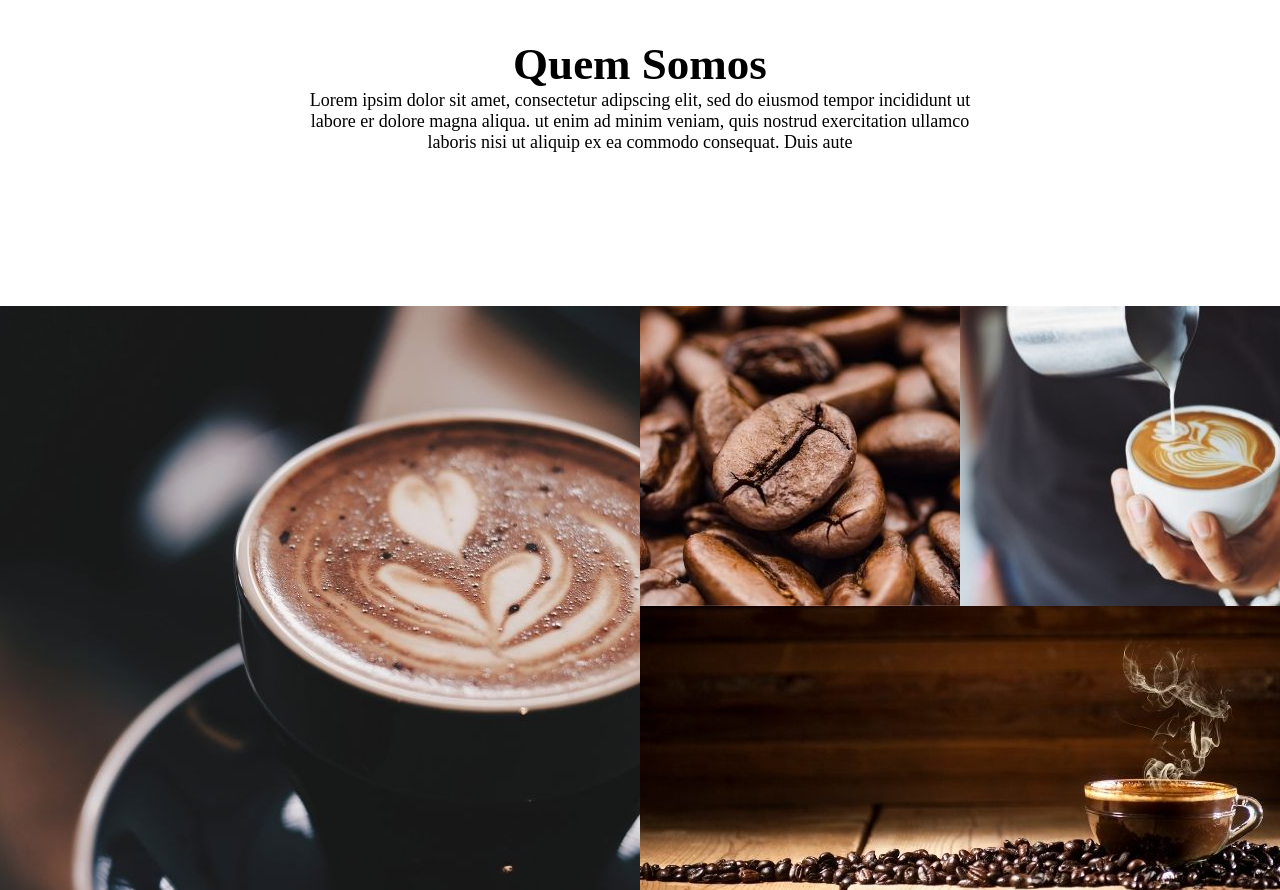
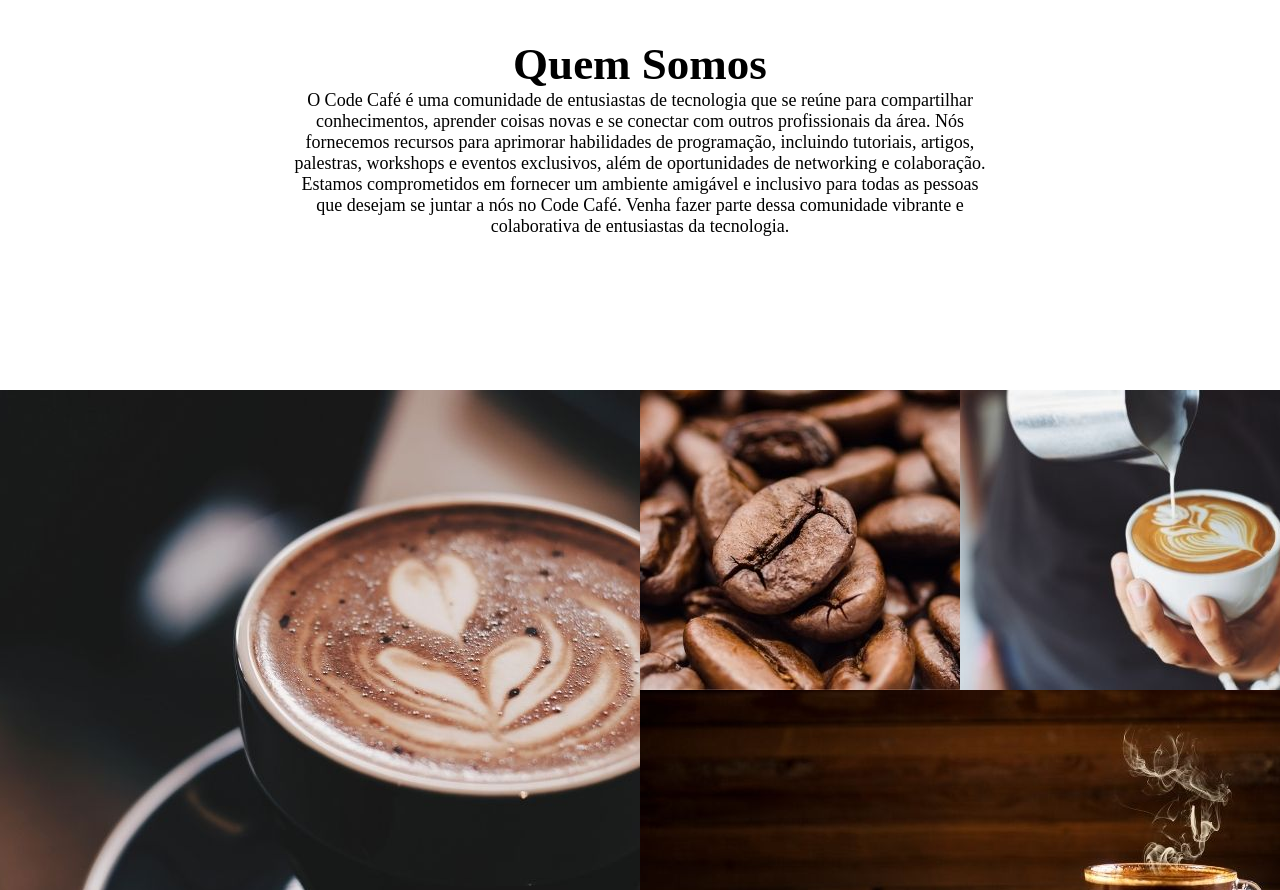
Before and after one commit to Devmarinaldo/code-caf-, a plain HTML site: page index.html in a window 1280 px wide. Shown: the part 1085-1975 px from the top of the page. Drawn offline with Linux system fonts and the light colour scheme; files that its build step writes are made by us from their sources.

Commit message:
Update index.html

```diff
--- a/index.html
+++ b/index.html
@@ -40,10 +40,7 @@
             <img src="./src/imagens/logo-secoes.png" alt="">
             <h2>Quem Somos</h2>
         </header>
-        <p>Lorem ipsim dolor sit amet, consectetur adipscing elit, sed do eiusmod tempor
-            incididunt ut labore er dolore magna aliqua. ut enim ad minim veniam, quis
-            nostrud exercitation ullamco laboris nisi ut aliquip ex ea commodo consequat. Duis
-            aute
+        <p>O Code Café é uma comunidade de entusiastas de tecnologia que se reúne para compartilhar conhecimentos, aprender coisas novas e se conectar com outros profissionais da área. Nós fornecemos recursos para aprimorar habilidades de programação, incluindo tutoriais, artigos, palestras, workshops e eventos exclusivos, além de oportunidades de networking e colaboração. Estamos comprometidos em fornecer um ambiente amigável e inclusivo para todas as pessoas que desejam se juntar a nós no Code Café. Venha fazer parte dessa comunidade vibrante e colaborativa de entusiastas da tecnologia.
         </p>
     </section>
     <section class="ladrilhos">
```
